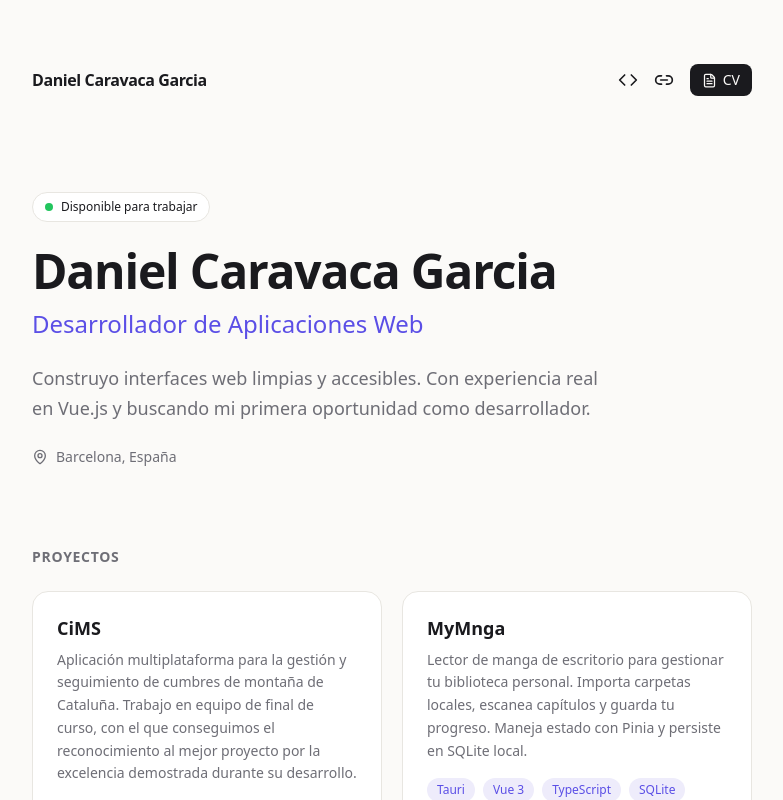
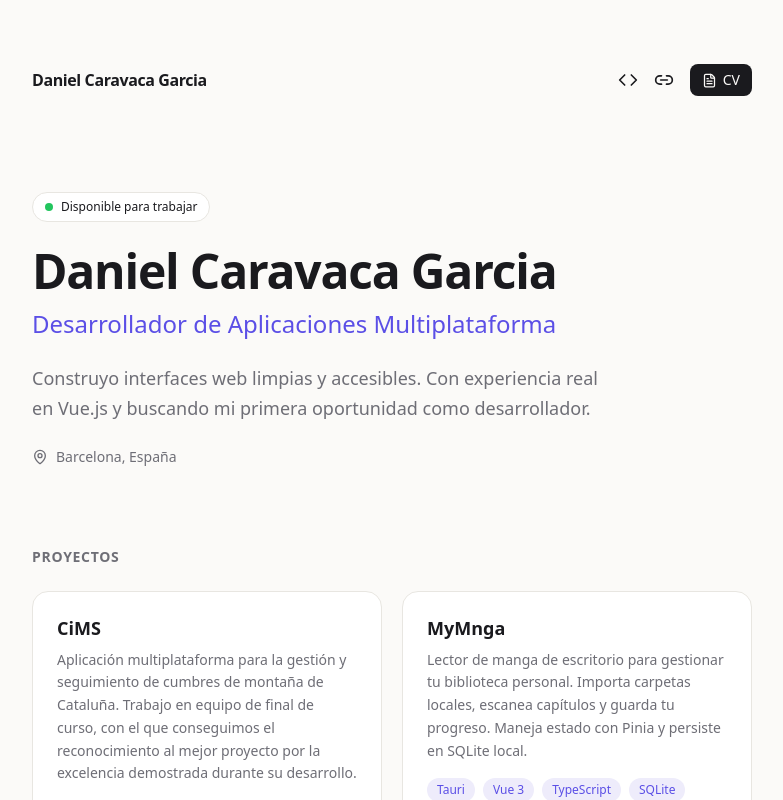
Before and after one commit to dacaga-hub/mi-portfolio, a React (Vite) app: page / in a window 1280 px wide. Shown: the top 800 px of the page, without its empty margins (248-1031 px from the left). Built offline with nearby package versions, Linux system fonts and the light colour scheme.

Commit message:
ft: changed title error

```diff
--- a/src/App.jsx
+++ b/src/App.jsx
@@ -13,7 +13,7 @@ import {
 //DATOS PERSONALES
 const datos = {
   nombre: "Daniel Caravaca Garcia",
-  rol: "Desarrollador de Aplicaciones Web",
+  rol: "Desarrollador de Aplicaciones Multiplataforma",
   pitch:
     "Construyo interfaces web limpias y accesibles. Con experiencia real en Vue.js y buscando mi primera oportunidad como desarrollador.",
   ubicacion: "Barcelona, España",
```
